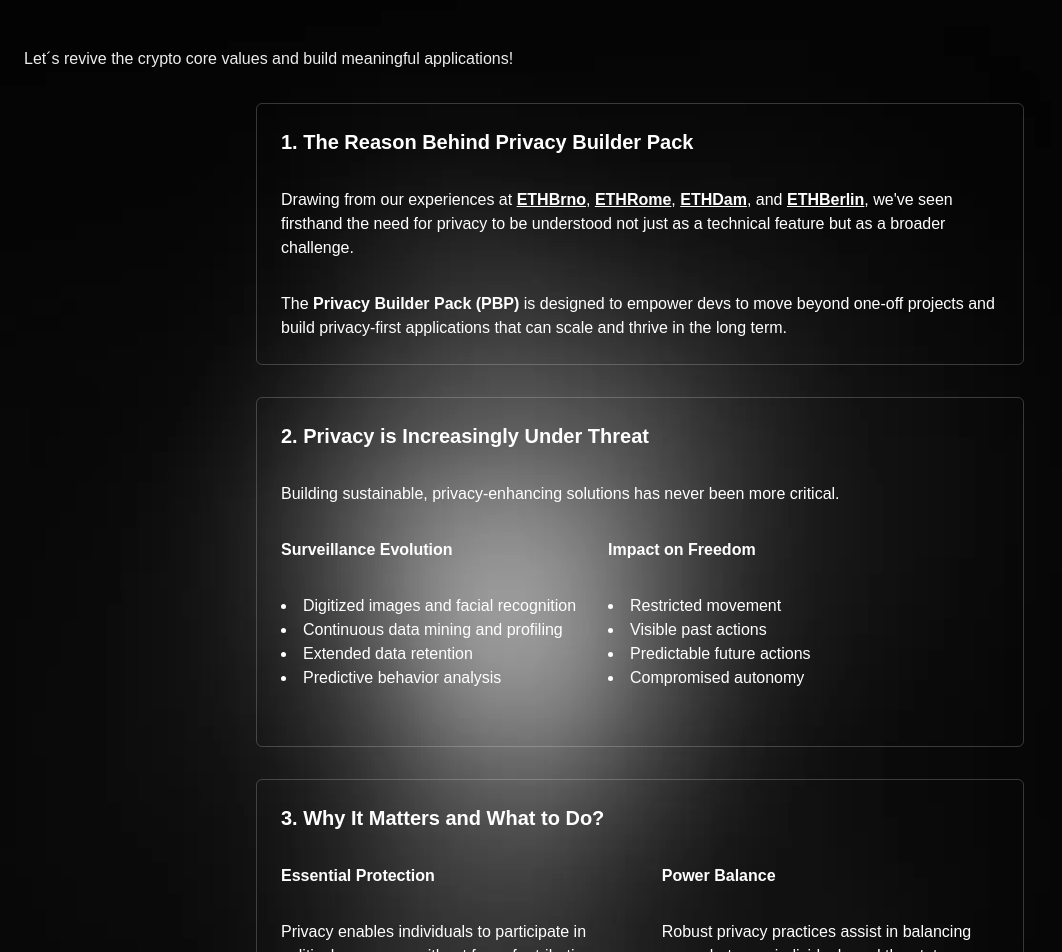
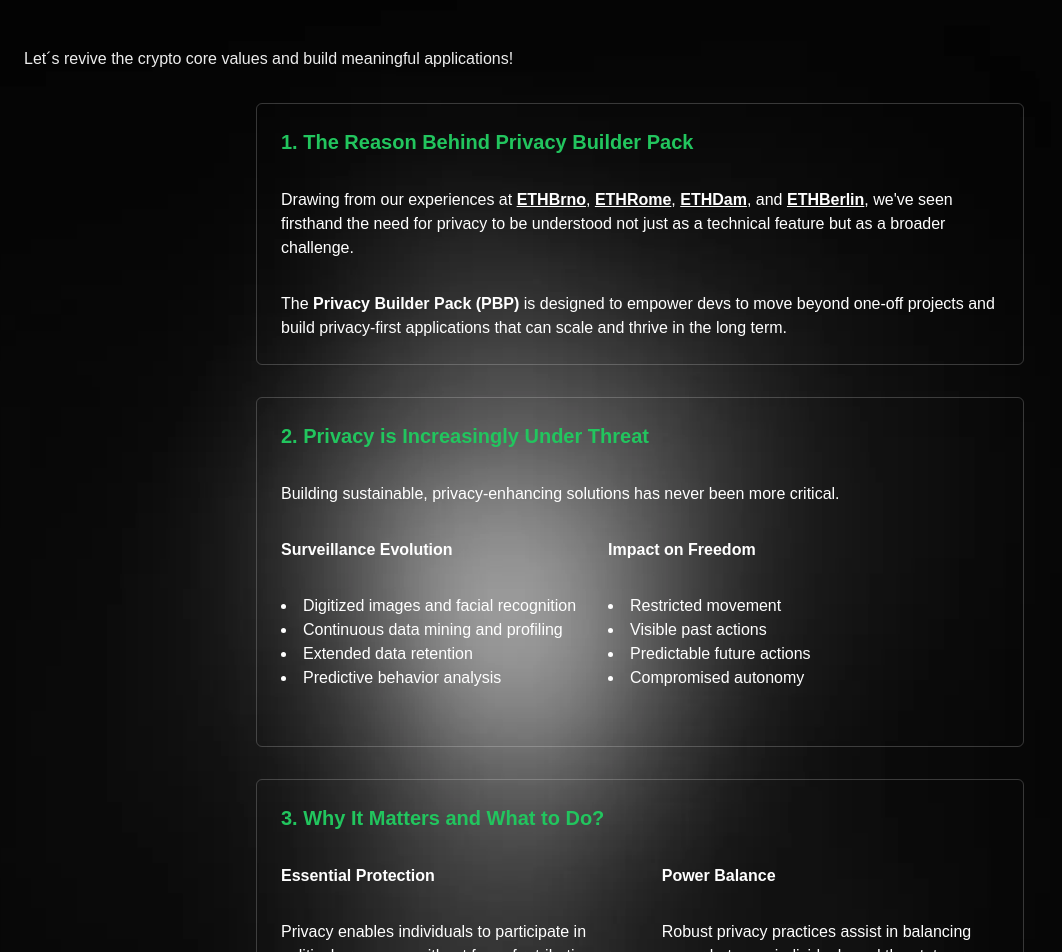
Before and after one commit to ilge-ustun/privacy-builder-pack, a Next.js app in the folder app/: page / in a window 1280 px wide. Shown: the part 1360-2312 px from the top of the page, without its empty margins (0-1062 px from the left). Built offline with nearby package versions, Linux system fonts and the light colour scheme; a web font is replaced by a local one.

Commit message:
landing page titles green

```diff
--- a/app/src/components/GetStarted.tsx
+++ b/app/src/components/GetStarted.tsx
@@ -16,7 +16,7 @@ export default function GetStarted() {
       <p>Let´s revive the crypto core values and build meaningful applications!</p>
 
       <div className="flex flex-col thin-border w-full max-w-3xl self-center p-6 px-3 sm:px-6 text-white space-y-8">
-        <h3 className="text-white text-xl font-bold">1. The Reason Behind Privacy Builder Pack</h3>
+        <h3 className="text-green text-xl font-bold">1. The Reason Behind Privacy Builder Pack</h3>
         <p className="text-white">
           Drawing from our experiences at <ExternalLink href="https://ethbrno.cz/" text="ETHBrno" />
           , <ExternalLink href="https://ethrome.com/" text="ETHRome" />,{" "}
@@ -32,7 +32,7 @@ export default function GetStarted() {
       </div>
 
       <div className="flex flex-col thin-border w-full max-w-3xl self-center p-6 px-3 sm:px-6 text-white space-y-8">
-        <h3 className="text-white text-xl font-bold">2. Privacy is Increasingly Under Threat</h3>
+        <h3 className="text-green text-xl font-bold">2. Privacy is Increasingly Under Threat</h3>
         <p className="text-white">
           Building sustainable, privacy-enhancing solutions has never been more critical.
         </p>
@@ -60,7 +60,7 @@ export default function GetStarted() {
       </div>
 
       <div className="flex flex-col thin-border w-full max-w-3xl self-center p-6 px-3 sm:px-6 text-white space-y-8">
-        <h3 className="text-white text-xl font-bold">3. Why It Matters and What to Do?</h3>
+        <h3 className="text-green text-xl font-bold">3. Why It Matters and What to Do?</h3>
 
         <div className="flex flex-col sm:flex-row space-y-8 space-x-8">
           <div className="flex flex-col space-y-8">
```
